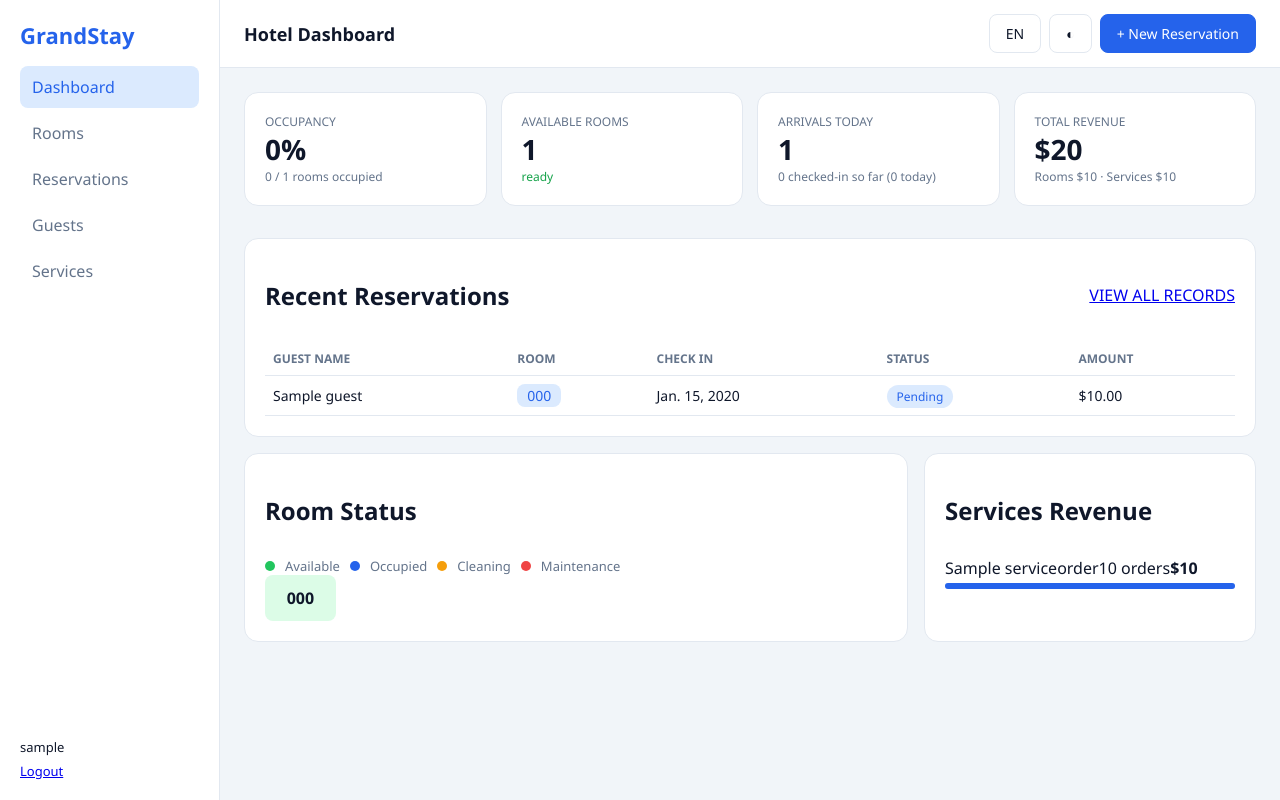
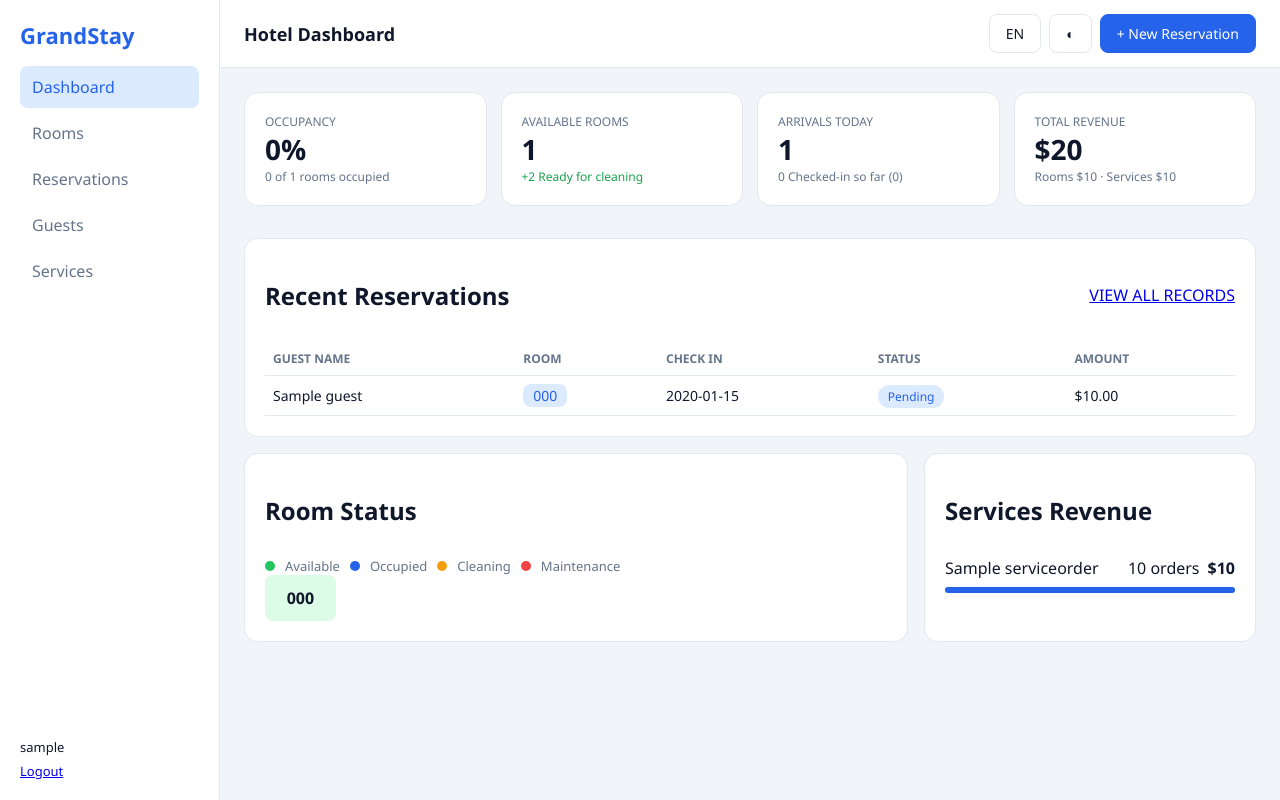
Before and after one commit to nshchepanskyi/Project_janglo-python-, a Django app: page /dashboard/ in a window 1280 px wide. Run offline with Django 5.2, Linux system fonts and the light colour scheme; a user stored in the database is signed in; tables that the repository leaves empty hold one stand-in row (values such as "Sample post").

Commit message:
fix(fonts,i18n): consistent font stack + inherit in form controls, spacing in revenue rows, nowrap dates, full UK translations (badges, dropdowns, services, KPI subs)

```diff
--- a/config/settings.py
+++ b/config/settings.py
@@ -25,7 +25,7 @@ SECRET_KEY = 'django-insecure-ya8j(8x5bfbw$3xs+lx10-9(lo$^qz-w8k(on1q%rm)ld-ftfi
 # SECURITY WARNING: don't run with debug turned on in production!
 DEBUG = True
 
-ALLOWED_HOSTS = []
+ALLOWED_HOSTS = ['127.0.0.1', 'localhost', 'testserver']
 
 
 # Application definition
--- a/hotel/l10n.py
+++ b/hotel/l10n.py
@@ -155,6 +155,7 @@ TRANSLATIONS = {
         "Bicycle Rental": "Прокат велосипедів",
 
         "Guest not found": "Гостя не знайдено",
+        "Search": "Пошук",
 
         "Services": "Послуги",
         "Rooms": "Номери",
--- a/hotel/static/hotel/style.css
+++ b/hotel/static/hotel/style.css
@@ -1,6 +1,7 @@
 :root{--bg:#f1f5f9;--surface:#fff;--border:#e2e8f0;--text:#0f172a;--muted:#64748b;--accent:#2563eb;--accent-bg:#dbeafe;--danger:#dc2626;--ok:#16a34a}
 [data-theme="dark"]{--bg:#0f172a;--surface:#1e293b;--border:#334155;--text:#f1f5f9;--muted:#94a3b8;--accent:#60a5fa;--accent-bg:#1e3a8a}
-*{box-sizing:border-box}body{margin:0;font-family:Segoe UI,Arial,sans-serif;background:var(--bg);color:var(--text)}
+*{box-sizing:border-box}body{margin:0;font-family:"Segoe UI",system-ui,-apple-system,Roboto,"Noto Sans","Helvetica Neue",Arial,sans-serif;background:var(--bg);color:var(--text)}
+input,select,button,textarea{font:inherit;color:inherit}
 .layout{display:flex;min-height:100vh}
 .navbar{width:220px;background:var(--surface);border-right:1px solid var(--border);padding:20px;display:flex;flex-direction:column;gap:16px}
 .brand{font-weight:800;font-size:22px;color:var(--accent)}
@@ -40,7 +41,8 @@ input,select{padding:9px 12px;border-radius:8px;border:1px solid var(--border);b
 [data-theme="dark"] .status-available{background:#14532d}[data-theme="dark"] .status-occupied{background:#1e3a8a}[data-theme="dark"] .status-cleaning{background:#78350f}[data-theme="dark"] .status-maintenance{background:#7f1d1d}
 .legend{display:flex;gap:10px;align-items:center;font-size:13px;color:var(--muted)}.dot{width:10px;height:10px;border-radius:50%;display:inline-block}.dot.green{background:#22c55e}.dot.blue{background:#2563eb}.dot.amber{background:#f59e0b}.dot.red{background:#ef4444}
 .bar{height:6px;background:var(--accent-bg);border-radius:3px;margin-top:4px}.bar div{height:6px;background:var(--accent);border-radius:3px}
-.svc-row{margin-bottom:12px}.svc-catalog{display:flex;flex-direction:column;gap:8px;margin-bottom:12px}.svc-item{display:flex;gap:10px;align-items:center;border:1px solid var(--border);border-radius:8px;padding:8px}.qty{width:70px}
+.nowrap{white-space:nowrap}
+.svc-row{display:flex;align-items:center;gap:8px;flex-wrap:wrap;margin-bottom:12px}.svc-row .svc-name{flex:1;min-width:120px}.svc-row .bar{flex-basis:100%;margin-top:0}.svc-catalog{display:flex;flex-direction:column;gap:8px;margin-bottom:12px}.svc-item{display:flex;gap:10px;align-items:center;border:1px solid var(--border);border-radius:8px;padding:8px}.svc-item span{flex:1}.qty{width:70px;flex:none}
 .auth-page{display:flex;align-items:center;justify-content:center;min-height:100vh}
 .auth-card{width:380px;background:var(--surface);border:1px solid var(--border);border-radius:14px;padding:28px}
 .auth-card form{display:flex;flex-direction:column;gap:10px}
--- a/hotel/templates/hotel/dashboard.html
+++ b/hotel/templates/hotel/dashboard.html
@@ -2,10 +2,10 @@
 {% block title %}{% tr "Dashboard" %}{% endblock %}
 {% block content %}
 <div class="kpi-row">
-  <div class="card kpi"><div class="kpi-label">{% tr "OCCUPANCY" %}</div><div class="kpi-value">{{ occupancy }}%</div><div class="kpi-sub">{{ occupied }} / {{ rooms|length }} rooms occupied</div></div>
-  <div class="card kpi"><div class="kpi-label">{% tr "AVAILABLE ROOMS" %}</div><div class="kpi-value">{{ avail }}</div><div class="kpi-sub ok">ready</div></div>
-  <div class="card kpi"><div class="kpi-label">{% tr "ARRIVALS TODAY" %}</div><div class="kpi-value">{{ arrivals }}</div><div class="kpi-sub">{{ checked_in }} checked-in so far ({{ arrivals_today }} today)</div></div>
-  <div class="card kpi"><div class="kpi-label">{% tr "TOTAL REVENUE" %}</div><div class="kpi-value">${{ total_rev|floatformat:0 }}</div><div class="kpi-sub">Rooms ${{ res_rev|floatformat:0 }} · Services ${{ svc_rev|floatformat:0 }}</div></div>
+  <div class="card kpi"><div class="kpi-label">{% tr "OCCUPANCY" %}</div><div class="kpi-value">{{ occupancy }}%</div><div class="kpi-sub">{% with total=rooms|length %}{% tr "{occupied} of {total} rooms occupied" occupied=occupied total=total %}{% endwith %}</div></div>
+  <div class="card kpi"><div class="kpi-label">{% tr "AVAILABLE ROOMS" %}</div><div class="kpi-value">{{ avail }}</div><div class="kpi-sub ok">{% tr "+2 Ready for cleaning" %}</div></div>
+  <div class="card kpi"><div class="kpi-label">{% tr "ARRIVALS TODAY" %}</div><div class="kpi-value">{{ arrivals }}</div><div class="kpi-sub">{% tr "{count} Checked-in so far" count=checked_in %} ({{ arrivals_today }})</div></div>
+  <div class="card kpi"><div class="kpi-label">{% tr "TOTAL REVENUE" %}</div><div class="kpi-value">${{ total_rev|floatformat:0 }}</div><div class="kpi-sub">{% tr "Rooms ${res_rev:,.0f}  ·  Services ${svc_rev:,.0f}" res_rev=res_rev svc_rev=svc_rev %}</div></div>
 </div>
 
 <div class="card">
@@ -14,7 +14,7 @@
     <thead><tr><th>{% tr "GUEST NAME" %}</th><th>{% tr "ROOM" %}</th><th>{% tr "CHECK IN" %}</th><th>{% tr "STATUS" %}</th><th>{% tr "AMOUNT" %}</th></tr></thead>
     <tbody>
     {% for r in recent %}
-      <tr><td>{{ r.guest.name }}</td><td><span class="pill">{{ r.room.number }}</span></td><td>{{ r.check_in }}</td><td><span class="badge">{{ r.status }}</span></td><td>${{ r.amount|floatformat:2 }}</td></tr>
+      <tr><td>{{ r.guest.name }}</td><td><span class="pill">{{ r.room.number }}</span></td><td class="nowrap">{{ r.check_in|date:"Y-m-d" }}</td><td><span class="badge">{% tr r.status %}</span></td><td class="nowrap">${{ r.amount|floatformat:2 }}</td></tr>
     {% empty %}
       <tr><td colspan="5">{% tr "No reservations yet" %}</td></tr>
     {% endfor %}
@@ -33,7 +33,7 @@
   <div class="card">
     <div class="card-head"><h2>{% tr "Services Revenue" %}</h2></div>
     {% for s in svc_summary %}
-      <div class="svc-row"><span>{{ s.name }}</span><span>{{ s.count }} orders</span><b>${{ s.revenue|floatformat:0 }}</b>
+      <div class="svc-row"><span class="svc-name">{% tr s.name %}</span><span class="nowrap">{% tr "{count} orders" count=s.count %}</span><b class="nowrap">${{ s.revenue|floatformat:0 }}</b>
       <div class="bar"><div style="width:{{ s.pct }}%"></div></div></div>
     {% empty %}
       <p>{% tr "No service orders yet." %}</p>
--- a/hotel/templates/hotel/guests.html
+++ b/hotel/templates/hotel/guests.html
@@ -3,7 +3,7 @@
 {% block content %}
 <h1>{% tr "Guests" %}</h1>
 <div class="card">
-  <form method="get" class="form-row"><input name="q" value="{{ q }}" placeholder="{% tr "Guest Name" %} / Email / {% tr "Phone" %}"><button class="btn ghost" type="submit">Search</button></form>
+  <form method="get" class="form-row"><input name="q" value="{{ q }}" placeholder="{% tr "Guest Name" %} / Email / {% tr "Phone" %}"><button class="btn ghost" type="submit">{% tr "Search" %}</button></form>
 </div>
 <div class="card">
   <h2>{% tr "Guest List" %}</h2>
```
Also changed, not shown: hotel/templates/hotel/reservations.html (+4 -4 lines), hotel/templates/hotel/rooms.html (+8 -8 lines), hotel/templates/hotel/services.html (+4 -4 lines).
